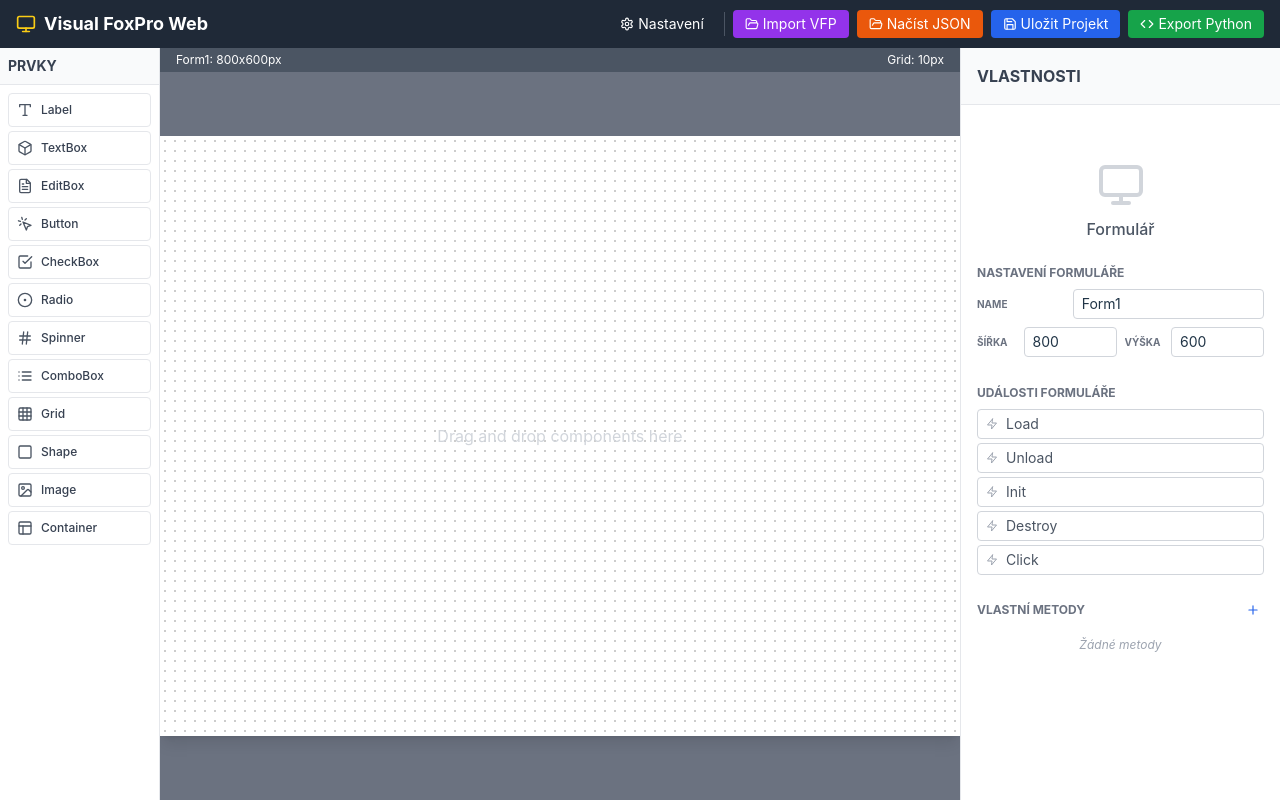
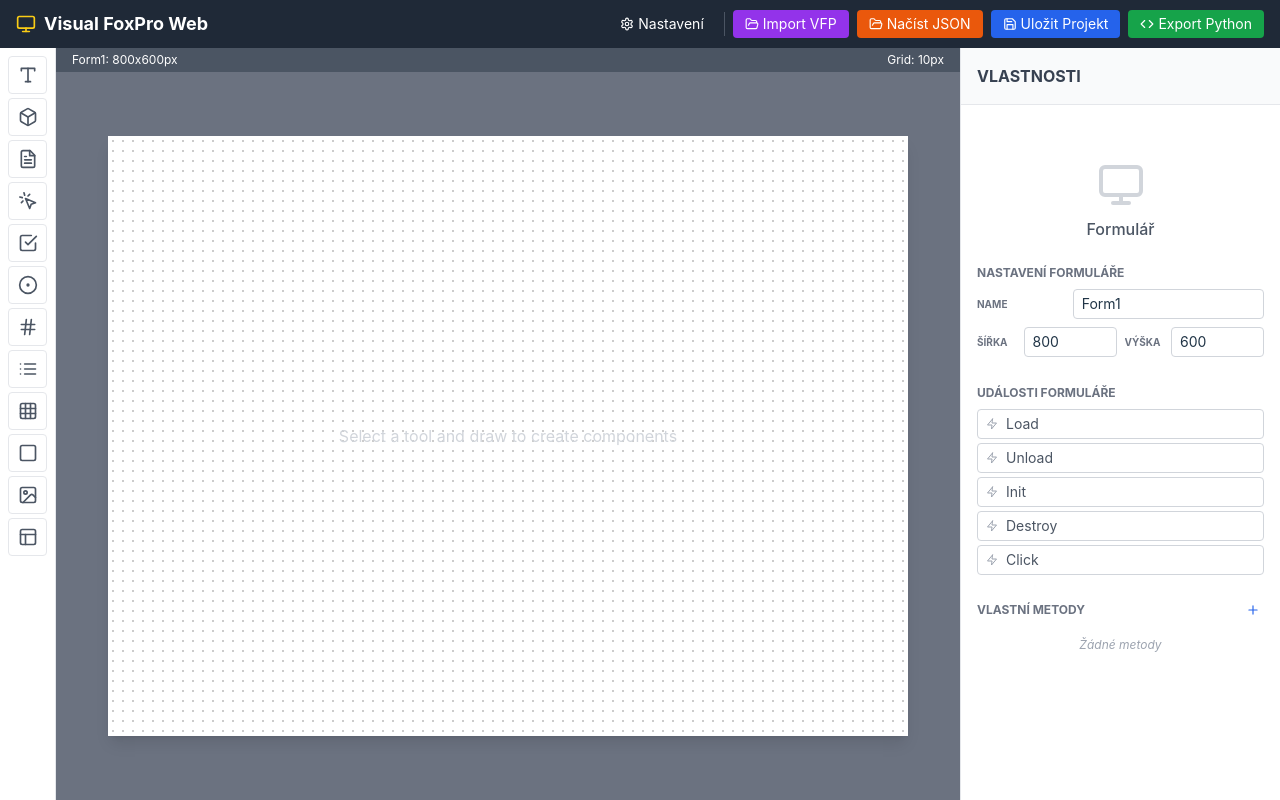
Before and after one commit to fila73/Visual-Form-Builder, a React (Vite) app: page / in a window 1280 px wide. Built offline with nearby package versions, Linux system fonts and the light colour scheme.

Commit message:
Přepracování toolbaru

```diff
--- a/src/components/Canvas.jsx
+++ b/src/components/Canvas.jsx
@@ -1,32 +1,36 @@
 import React from 'react';
-import { useDroppable } from '@dnd-kit/core';
 import FormElement from './FormElement';
 
-const Canvas = ({ elements, gridSize = 10, showGrid = true, canvasRef, selectedIds, onWidgetClick, onCanvasClick, onResizeMouseDown, canvasSize, onCanvasMouseDown, selectionBox }) => {
-    const { setNodeRef, isOver } = useDroppable({
-        id: 'canvas-droppable',
-    });
-
+const Canvas = ({
+    elements,
+    gridSize = 10,
+    showGrid = true,
+    canvasRef,
+    selectedIds,
+    onWidgetClick,
+    onCanvasClick,
+    onResizeMouseDown,
+    canvasSize,
+    onCanvasMouseDown,
+    selectionBox,
+    drawingRect,
+    activeTool
+}) => {
     const style = {
         backgroundColor: 'white',
         backgroundImage: showGrid ? 'radial-gradient(#ccc 1px, transparent 1px)' : 'none',
         backgroundSize: `${gridSize}px ${gridSize}px`,
+        cursor: activeTool ? 'crosshair' : 'default'
     };
 
-    // Combine refs
-    const setRefs = (node) => {
-        setNodeRef(node);
-        if (canvasRef) canvasRef.current = node;
-    };
-
-    const getSelectionBoxStyle = () => {
-        if (!selectionBox || !canvasRef?.current) return null;
+    const getBoxStyle = (box, color = '#3b82f6', bgColor = 'rgba(59, 130, 246, 0.2)') => {
+        if (!box || !canvasRef?.current) return null;
 
         const rect = canvasRef.current.getBoundingClientRect();
-        const left = Math.min(selectionBox.startX, selectionBox.currentX) - rect.left;
-        const top = Math.min(selectionBox.startY, selectionBox.currentY) - rect.top;
-        const width = Math.abs(selectionBox.currentX - selectionBox.startX);
-        const height = Math.abs(selectionBox.currentY - selectionBox.startY);
+        const left = Math.min(box.startX, box.currentX) - rect.left;
+        const top = Math.min(box.startY, box.currentY) - rect.top;
+        const width = Math.abs(box.currentX - box.startX);
+        const height = Math.abs(box.currentY - box.startY);
 
         return {
             left,
@@ -34,8 +38,8 @@ const Canvas = ({ elements, gridSize = 10, showGrid = true, canvasRef, selectedI
             width,
             height,
             position: 'absolute',
-            border: '1px solid #3b82f6', // blue-500
-            backgroundColor: 'rgba(59, 130, 246, 0.2)', // blue-500 with opacity
+            border: `1px solid ${color}`,
+            backgroundColor: bgColor,
             pointerEvents: 'none',
             zIndex: 50
         };
@@ -49,16 +53,15 @@ const Canvas = ({ elements, gridSize = 10, showGrid = true, canvasRef, selectedI
             </div>
             <div className="flex-1 p-8 overflow-auto flex justify-center items-center bg-gray-500" onMouseDown={onCanvasMouseDown}>
                 <div
-                    ref={setRefs}
+                    ref={canvasRef}
                     style={style}
                     className="bg-white shadow-lg relative transition-all duration-200"
-
                     onClick={(e) => e.stopPropagation()} // Prevent canvas click when clicking on the form area
                 >
                     <div style={{ width: `${canvasSize?.width || 800}px`, height: `${canvasSize?.height || 600}px`, position: 'relative' }}>
-                        {elements.length === 0 && (
+                        {elements.length === 0 && !activeTool && (
                             <div className="absolute inset-0 flex items-center justify-center text-gray-300 pointer-events-none">
-                                Drag and drop components here
+                                Select a tool and draw to create components
                             </div>
                         )}
                         {elements.map((el) => (
@@ -73,7 +76,8 @@ const Canvas = ({ elements, gridSize = 10, showGrid = true, canvasRef, selectedI
                                 </div>
                             </div>
                         ))}
-                        {selectionBox && <div style={getSelectionBoxStyle()} />}
+                        {selectionBox && <div style={getBoxStyle(selectionBox)} />}
+                        {drawingRect && <div style={getBoxStyle(drawingRect, '#10b981', 'rgba(16, 185, 129, 0.2)')} />}
                     </div>
                 </div>
             </div>
--- a/src/components/Layout.jsx
+++ b/src/components/Layout.jsx
@@ -1,6 +1,7 @@
 import React, { useState, useRef, useEffect } from 'react';
-import { DndContext, DragOverlay, useSensor, useSensors, PointerSensor } from '@dnd-kit/core';
+import { useSensor, useSensors, PointerSensor } from '@dnd-kit/core';
 import Sidebar from './Sidebar';
+import { componentRegistry } from '../data/componentRegistry';
 import Canvas from './Canvas';
 import FormElement from './FormElement';
 import PropInput from './PropInput';
@@ -17,6 +18,8 @@ const Layout = () => {
     const [activeDragItem, setActiveDragItem] = useState(null);
     const [selectedIds, setSelectedIds] = useState([]);
     const [selectionBox, setSelectionBox] = useState(null); // { startX, startY, currentX, currentY }
+    const [activeTool, setActiveTool] = useState(null); // 'Button', 'Label', etc.
+    const [drawingRect, setDrawingRect] = useState(null); // { startX, startY, currentX, currentY }
 
     // Resizing & Moving State
     const [resizing, setResizing] = useState(false);
@@ -70,6 +73,16 @@ const Layout = () => {
     };
 
     const handleCanvasMouseDown = (e) => {
+        if (activeTool) {
+            setDrawingRect({
+                startX: e.clientX,
+                startY: e.clientY,
+                currentX: e.clientX,
+                currentY: e.clientY
+            });
+            return;
+        }
+
         // Start selection box if not Ctrl key (Ctrl key might be for adding to selection, but drag-select usually clears first unless shift/ctrl)
         // User asked for "click empty space... clears".
         if (!e.ctrlKey) {
@@ -138,6 +151,11 @@ const Layout = () => {
 
     useEffect(() => {
         const handleMouseMove = (e) => {
+            if (activeTool && drawingRect) {
+                setDrawingRect(prev => ({ ...prev, currentX: e.clientX, currentY: e.clientY }));
+                return;
+            }
+
             if (selectionBox) {
                 setSelectionBox(prev => ({ ...prev, currentX: e.clientX, currentY: e.clientY }));
                 return;
@@ -183,6 +201,40 @@ const Layout = () => {
         };
 
         const handleMouseUp = (e) => {
+            if (activeTool && drawingRect) {
+                if (canvasRef.current) {
+                    const rect = canvasRef.current.getBoundingClientRect();
+                    const startX = drawingRect.startX - rect.left;
+                    const startY = drawingRect.startY - rect.top;
+                    const currentX = drawingRect.currentX - rect.left;
+                    const currentY = drawingRect.currentY - rect.top;
+
+                    const x = Math.min(startX, currentX);
+                    const y = Math.min(startY, currentY);
+                    const width = Math.abs(currentX - startX);
+                    const height = Math.abs(currentY - startY);
+
+                    if (width > 5 && height > 5) {
+                        const component = componentRegistry.find(c => c.type === activeTool);
+                        if (component) {
+                            const newWidget = {
+                                id: `obj_${Date.now()}_${Math.random().toString(36).substr(2, 5)}`,
+                                type: component.type,
+                                props: { ...component.defaultProps, width, height },
+                                x: Math.round(x / gridSize) * gridSize,
+                                y: Math.round(y / gridSize) * gridSize
+                            };
+                            setFormElements(prev => [...prev, newWidget]);
+                            setSelectedIds([newWidget.id]);
+                            // Optionally clear active tool here if we want one-time use
+                            // setActiveTool(null);
+                        }
+                    }
+                }
+                setDrawingRect(null);
+                return;
+            }
+
             if (selectionBox) {
                 if (canvasRef.current) {
                     const rect = canvasRef.current.getBoundingClientRect();
@@ -193,6 +245,7 @@ const Layout = () => {
                     const sbRight = sbLeft + sbWidth;
                     const sbBottom = sbTop + sbHeight;
 
+                    // ... rest of selection logic
                     if (sbWidth > 5 || sbHeight > 5) {
                         const newSelected = formElements.filter(el => {
                             const elRight = el.x + (el.props.width || 100);
@@ -233,7 +286,7 @@ const Layout = () => {
             window.removeEventListener('mousemove', handleMouseMove);
             window.removeEventListener('mouseup', handleMouseUp);
         };
-    }, [resizing, resizeStart, initialStates, resizeHandle, gridSize, showGrid, selectionBox, formElements]);
+    }, [resizing, resizeStart, initialStates, resizeHandle, gridSize, showGrid, selectionBox, formElements, activeTool, drawingRect]);
 
     // --- KEYBOARD HANDLING ---
     useEffect(() => {
@@ -643,13 +696,8 @@ const Layout = () => {
                 )
             }
 
-            <DndContext
-                sensors={sensors}
-                onDragStart={handleDragStart}
-                onDragEnd={handleDragEnd}
-            >
             <div className="flex flex-1 overflow-hidden">
-                    <Sidebar />
+                <Sidebar activeTool={activeTool} onToolSelect={(tool) => setActiveTool(current => current === tool ? null : tool)} />
                 <Canvas
                     elements={formElements}
                     gridSize={gridSize}
@@ -662,6 +710,8 @@ const Layout = () => {
                     canvasSize={canvasSize}
                     onCanvasMouseDown={handleCanvasMouseDown}
                     selectionBox={selectionBox}
+                    drawingRect={drawingRect}
+                    activeTool={activeTool}
                 />
                 <aside className="w-80 bg-white border-l border-gray-200 flex flex-col z-20 overflow-hidden">
                     <div className="p-4 border-b border-gray-200 font-bold text-gray-700 bg-gray-50">
@@ -808,29 +858,7 @@ const Layout = () => {
                 </aside>
             </div>
 
-                <DragOverlay>
-                    {activeDragItem ? (
-                        <div style={{
-                            width: activeDragItem.defaultProps.width || 100,
-                            height: activeDragItem.defaultProps.height || 24,
-                            opacity: 0.8
-                        }}>
-                            <FormElement
-                                element={{
-                                    id: 'preview',
-                                    type: activeDragItem.type,
-                                    props: { ...activeDragItem.defaultProps, visible: true, enabled: true },
-                                    x: 0,
-                                    y: 0
-                                }}
-                                isSelected={false}
-                                onInteractionStart={() => { }}
-                            />
         </div>
-                    ) : null}
-                </DragOverlay>
-            </DndContext >
-        </div >
     );
 };
 
--- a/src/components/Sidebar.jsx
+++ b/src/components/Sidebar.jsx
@@ -1,44 +1,36 @@
 import React from 'react';
-import { useDraggable } from '@dnd-kit/core';
 import { componentRegistry } from '../data/componentRegistry';
 import * as Icons from 'lucide-react';
 
-const DraggableItem = ({ component }) => {
-    const { attributes, listeners, setNodeRef, transform } = useDraggable({
-        id: `palette-${component.type}`,
-        data: { component },
-    });
-
-    const style = transform ? {
-        transform: `translate3d(${transform.x}px, ${transform.y}px, 0)`,
-    } : undefined;
-
+const ToolItem = ({ component, isActive, onClick }) => {
     const IconComponent = Icons[component.icon] || Icons.HelpCircle;
 
     return (
-        <div
-            ref={setNodeRef}
-            style={style}
-            {...listeners}
-            {...attributes}
-            className="flex items-center p-2 bg-white border border-gray-200 rounded hover:bg-gray-50 cursor-grab mb-1"
+        <button
+            onClick={() => onClick(component.type)}
+            title={component.label}
+            className={`flex items-center justify-center p-2 border rounded mb-1 transition-colors ${isActive
+                ? 'bg-blue-100 border-blue-500 text-blue-700'
+                : 'bg-white border-gray-200 text-gray-600 hover:bg-gray-50'
+                }`}
         >
-            <IconComponent size={16} className="text-gray-600 mr-2" />
-            <span className="text-xs text-gray-700 font-medium">{component.label}</span>
-        </div>
+            <IconComponent size={20} />
+        </button>
     );
 };
 
-const Sidebar = () => {
+const Sidebar = ({ activeTool, onToolSelect }) => {
     return (
-        <aside className="w-40 bg-white border-r border-gray-200 flex flex-col z-20">
-            <div className="p-2 border-b border-gray-200 font-bold text-gray-700 bg-gray-50 text-sm">
-                PRVKY
-            </div>
-            <div className="flex-1 overflow-y-auto p-2">
+        <aside className="w-14 bg-white border-r border-gray-200 flex flex-col z-20 items-center py-2">
+            <div className="flex-1 overflow-y-auto w-full px-2">
                 <div className="flex flex-col">
                     {componentRegistry.map((component) => (
-                        <DraggableItem key={component.type} component={component} />
+                        <ToolItem
+                            key={component.type}
+                            component={component}
+                            isActive={activeTool === component.type}
+                            onClick={onToolSelect}
+                        />
                     ))}
                 </div>
             </div>
```
Lines whose indentation alone changed are shown as unchanged.
